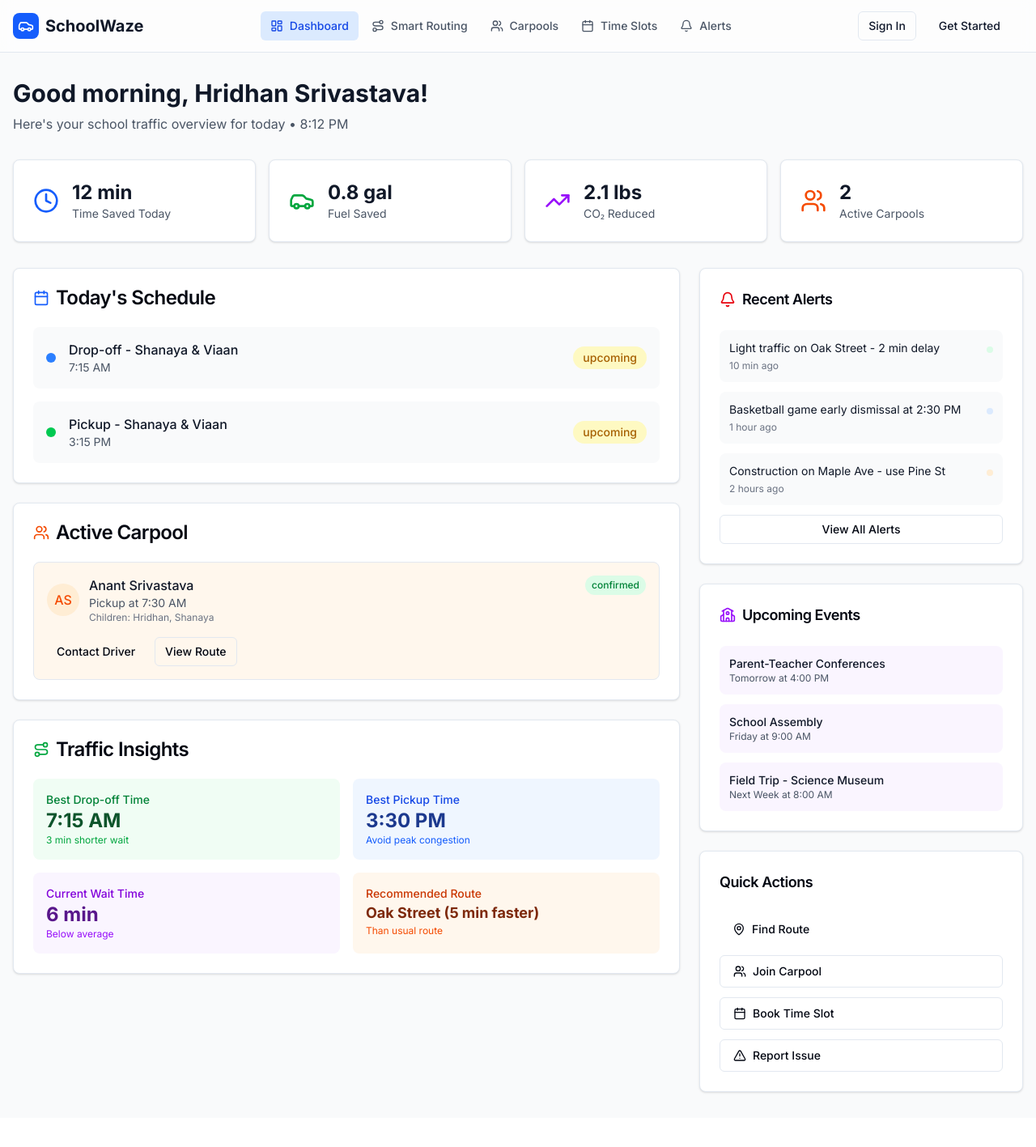
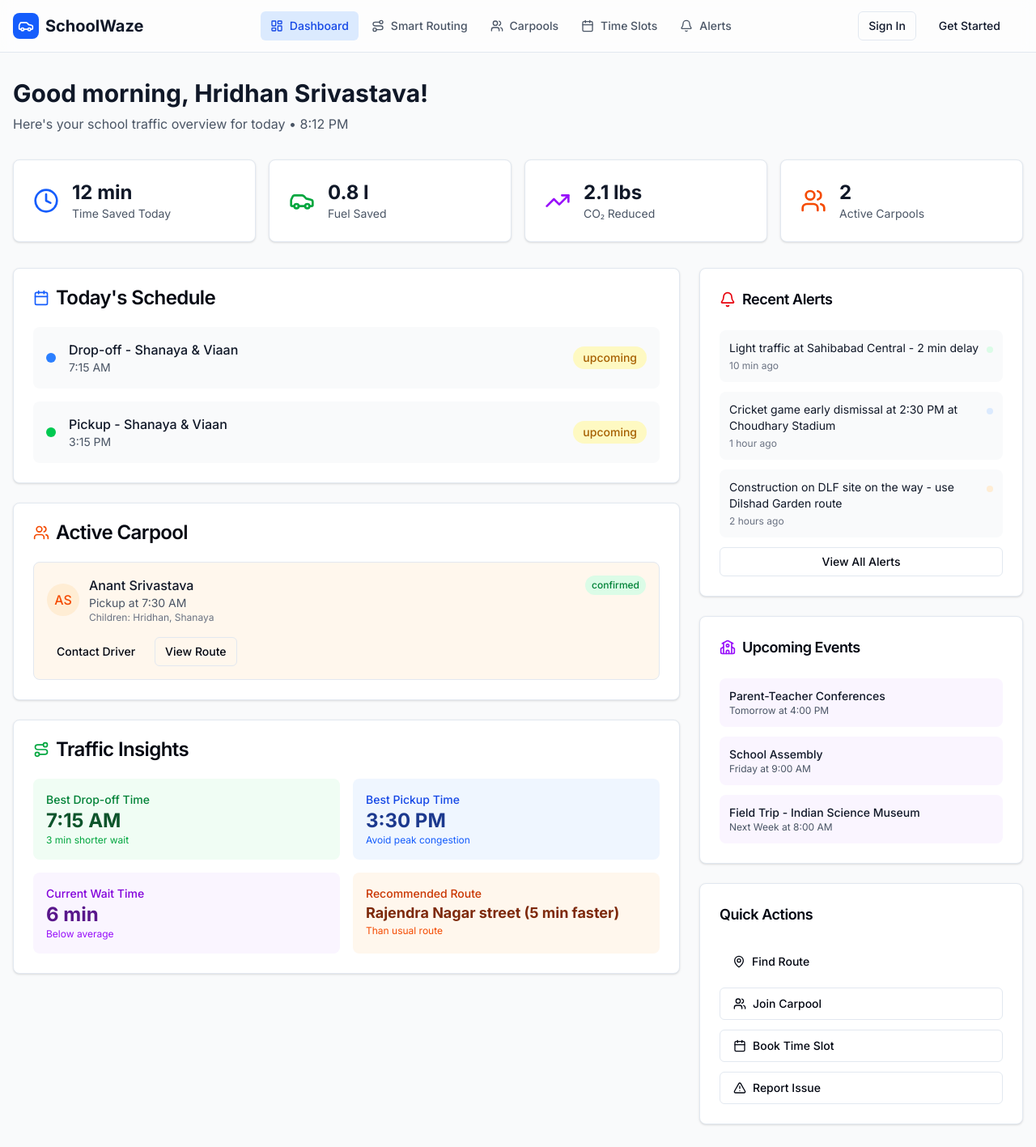
Before and after one commit to imamanmehrotra/schoolwaze, a Next.js app: page /dashboard in a window 1280 px wide. Shown: the top 1417 px of the page at 81% size. Before the commit the page ends 1381 px from the top, so only its background shows below. Built offline with nearby package versions, Linux system fonts and the light colour scheme.

Commit message:
Update page.tsx
Changed locations and Name

```diff
--- a/src/app/dashboard/page.tsx
+++ b/src/app/dashboard/page.tsx
@@ -36,25 +36,25 @@ const mockDashboardData = {
   },
   todayStats: {
     timeSaved: '12 min',
-    fuelSaved: '0.8 gal',
+    fuelSaved: '0.8 l',
     carbonReduced: '2.1 lbs',
     carpoolsActive: 2
   },
   recentAlerts: [
-    { id: 1, message: 'Light traffic on Oak Street - 2 min delay', severity: 'low', time: '10 min ago' },
-    { id: 2, message: 'Basketball game early dismissal at 2:30 PM', severity: 'info', time: '1 hour ago' },
-    { id: 3, message: 'Construction on Maple Ave - use Pine St', severity: 'medium', time: '2 hours ago' }
+    { id: 1, message: 'Light traffic at Sahibabad Central - 2 min delay', severity: 'low', time: '10 min ago' },
+    { id: 2, message: 'Cricket game early dismissal at 2:30 PM at Choudhary Stadium', severity: 'info', time: '1 hour ago' },
+    { id: 3, message: 'Construction on DLF site on the way - use Dilshad Garden route', severity: 'medium', time: '2 hours ago' }
   ],
   upcomingEvents: [
     { date: 'Tomorrow', event: 'Parent-Teacher Conferences', time: '4:00 PM' },
     { date: 'Friday', event: 'School Assembly', time: '9:00 AM' },
-    { date: 'Next Week', event: 'Field Trip - Science Museum', time: '8:00 AM' }
+    { date: 'Next Week', event: 'Field Trip - Indian Science Museum', time: '8:00 AM' }
   ],
   trafficInsights: {
     bestDropoffTime: '7:15 AM',
     bestPickupTime: '3:30 PM',
     currentWaitTime: '6 min',
-    recommendedRoute: 'Oak Street (5 min faster)'
+    recommendedRoute: 'Rajendra Nagar street (5 min faster)'
   }
 };
 
```
